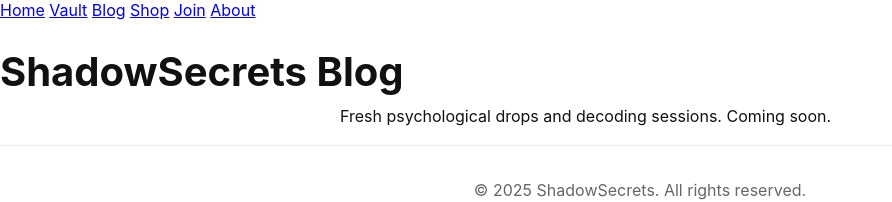
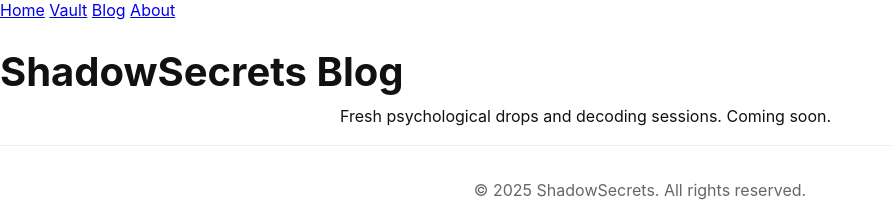
Before and after one commit to sebshadowsecrets/sebshadowsecrets, a Jekyll site: the page blog.html, which Jekyll copies as it is, in a window 1280 px wide. Shown: the top 202 px of the page, without its empty margins (0-892 px from the left). Built offline with Jekyll 4.4.1, drawn with Linux system fonts in a browser that asks for light colours.

Commit message:
Update blog.html

```diff
--- a/blog.html
+++ b/blog.html
@@ -12,8 +12,6 @@
     <a href="index.html">Home</a>
     <a href="vault.html">Vault</a>
     <a href="blog.html">Blog</a>
-    <a href="shop.html">Shop</a>
-    <a href="join.html">Join</a>
     <a href="about.html">About</a>
   </nav>
 
```
